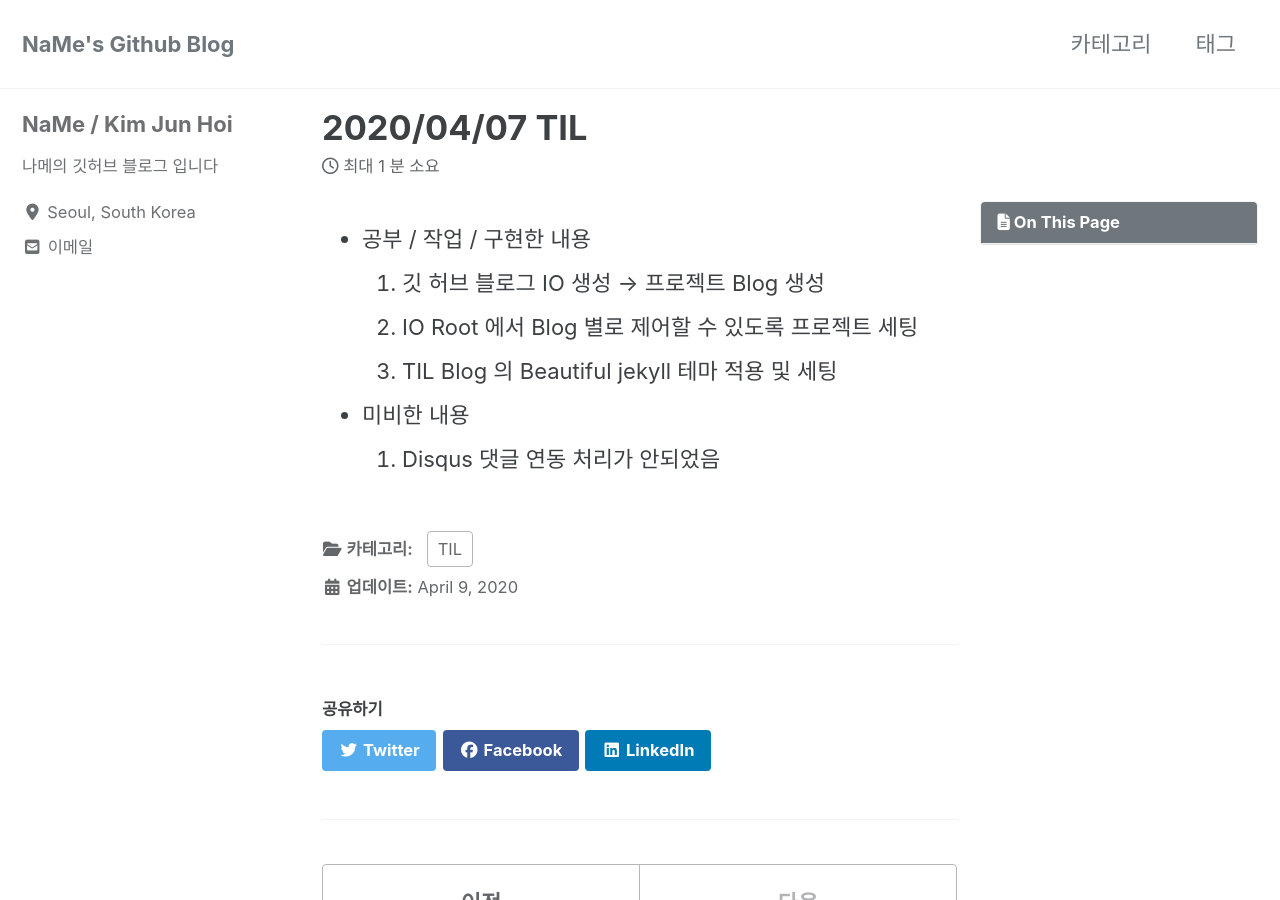
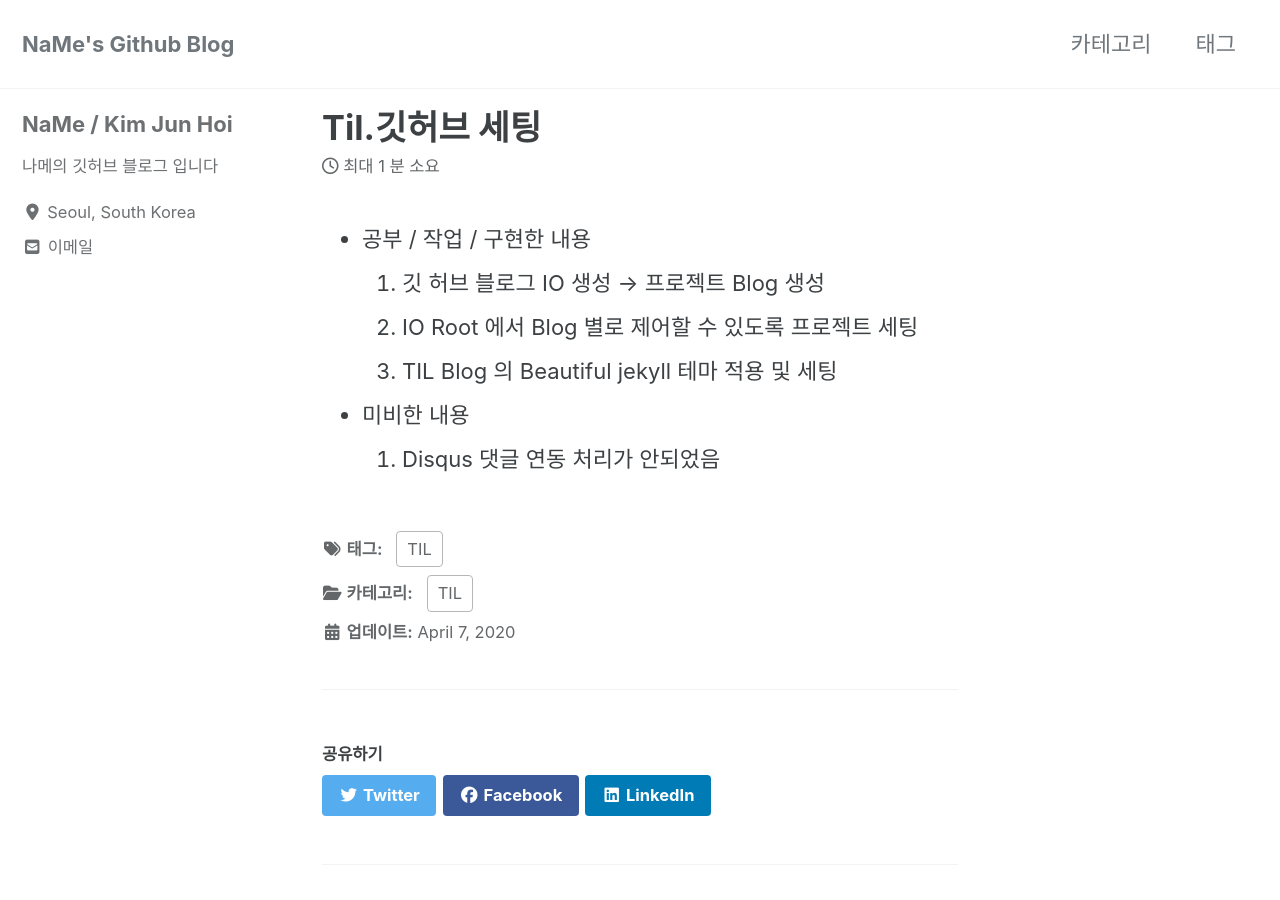
Before and after one commit to kjh2000a/blog, a Jekyll site: the page built from _posts/2020-04-07-TIL.깃허브-세팅.md, in a window 1280 px wide and 900 px high. Built offline with Jekyll 4.4.1, drawn with Linux system fonts in a browser that asks for light colours; cached includes are drawn as plain includes; nearby versions of some CDN libraries.

Commit message:
no message

```diff
--- a/_posts/2020-04-07-TIL.깃허브-세팅.md
+++ b/_posts/2020-04-07-TIL.깃허브-세팅.md
@@ -1,9 +1,8 @@
 ---
-title: "2020/04/07 TIL"
 categories:
-  - TIL
-last_modified_at: 2020-04-09T13:00:00+09:00
-toc: true
+   - TIL
+tags:
+   - TIL
 ---
 
 * 공부 / 작업 / 구현한 내용
```
